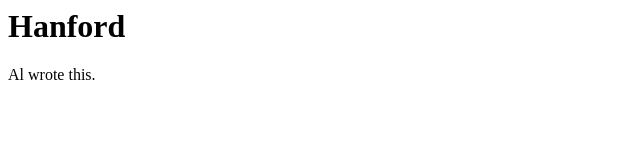
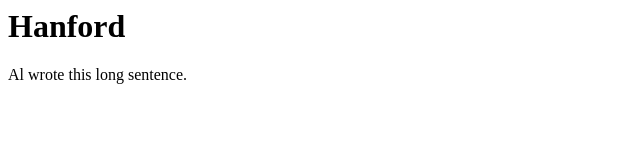
Before and after one commit to portlandcodeschool/fed-git-playground, a plain HTML site: page index.html in a window 1280 px wide. Shown: the full height of the page, 0-640 px from the left. Drawn offline with Linux system fonts and the light colour scheme.

Commit message:
long sentence

```diff
--- a/index.html
+++ b/index.html
@@ -4,6 +4,6 @@
 	</head>
 	<body>
 		<h1>Hanford</h1>
-		<p>Al wrote this.</p>
+		<p>Al wrote this long sentence.</p>
 	</body>
 </html>
```
